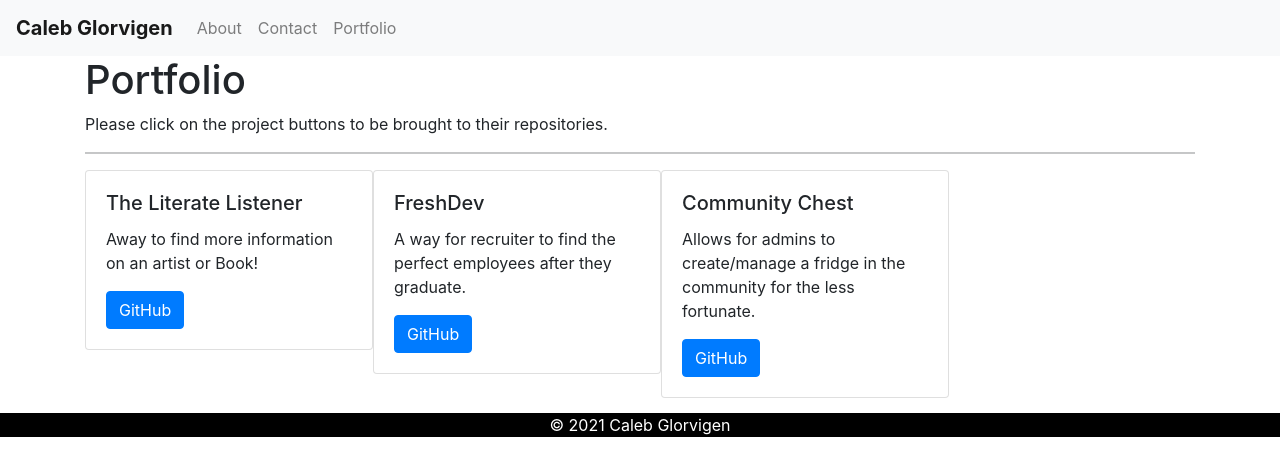
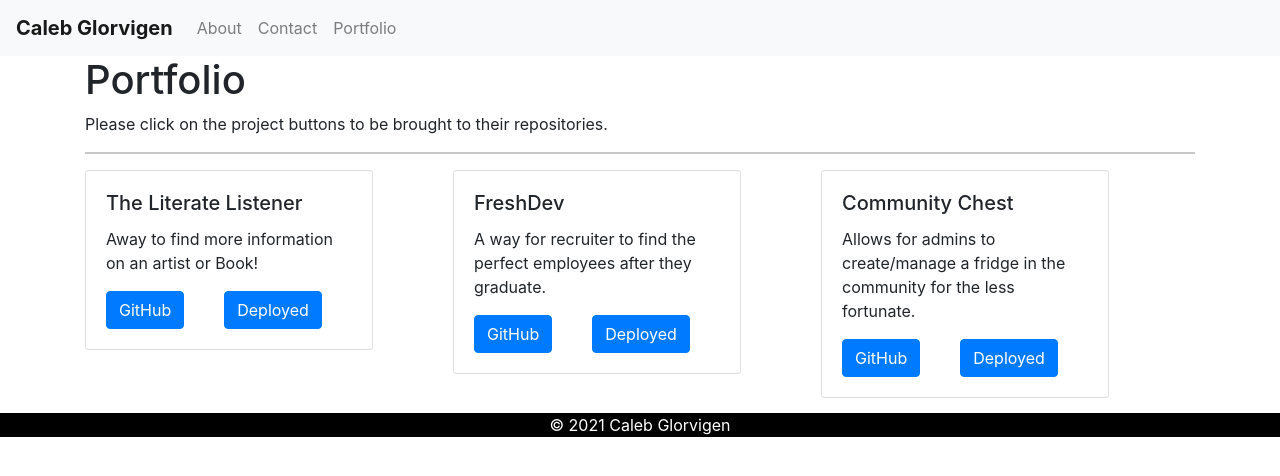
Before and after one commit to Glorvi23/portfolio-react, a React (Create React App) app: page /#/portfolio in a window 1280 px wide. Shown: the top 476 px of the page. Built offline with nearby package versions, Linux system fonts and the light colour scheme.

Commit message:
Added an Overlay Trigger to the buttons. Added a deployed link button.

```diff
--- a/src/components/Project/Project.jsx
+++ b/src/components/Project/Project.jsx
@@ -1,23 +1,66 @@
 import React from "react";
-import { Card, Button } from "react-bootstrap";
+import { Card, Button, Tooltip } from "react-bootstrap";
 // import Images from '../../img';
+import OverlayTrigger from "react-bootstrap/OverlayTrigger";
 
 const Project = (props) => {
+  const renderTooltipGitHub = (props) => (
+    <Tooltip id="button-tooltip" {...props}>
+      Click to View the GitHub Repo
+    </Tooltip>
+  );
+
+  const renderTooltipDeployed = (props) => (
+    <Tooltip id="button-tooltip" {...props}>
+      Click to View the Deployed Site
+    </Tooltip>
+  );
+
   return (
-    <Card className="float-left" style={{ width: "18rem", height: "14 rem"}}>
+    <Card
+      className="float-left"
+      style={{ width: "18rem", height: "14 rem", marginRight: "5rem" }}
+    >
       {/* <Card.Img variant="top" src="https://i.ytimg.com/vi/nsw0Px-Pho8/maxresdefault.jpg" /> */}
       <Card.Body>
         <Card.Title>{props.title}</Card.Title>
         <Card.Text>{props.description}</Card.Text>
         <a className="align-bottom" href={props.gitHubRep}>
-          <Button variant="primary">GitHub</Button>
+          <OverlayTrigger
+            placement="right"
+            delay={{ show: 250, hide: 400 }}
+            overlay={renderTooltipGitHub}
+          >
+            <Button
+              style={{
+                textAlign: "center",
+                marginRight: "2.5rem",
+              }}
+              variant="primary"
+            >
+              GitHub
+            </Button>
+          </OverlayTrigger>
         </a>
-        {/* <a href={props.gitHubRep}>
-          <Button className="align-right" variant="primary">GitHub</Button>
-        </a> */}
+
+        <a className="align-bottom" href={props.deployLink}>
+          <OverlayTrigger
+            placement="right"
+            delay={{ show: 250, hide: 400 }}
+            overlay={renderTooltipDeployed}
+          >
+            <Button
+              style={{
+                textAlign: "center",
+              }}
+              variant="primary"
+            >
+              Deployed
+            </Button>
+          </OverlayTrigger>
+        </a>
       </Card.Body>
     </Card>
-    // {console.log("hello")}
   );
 };
 
```
